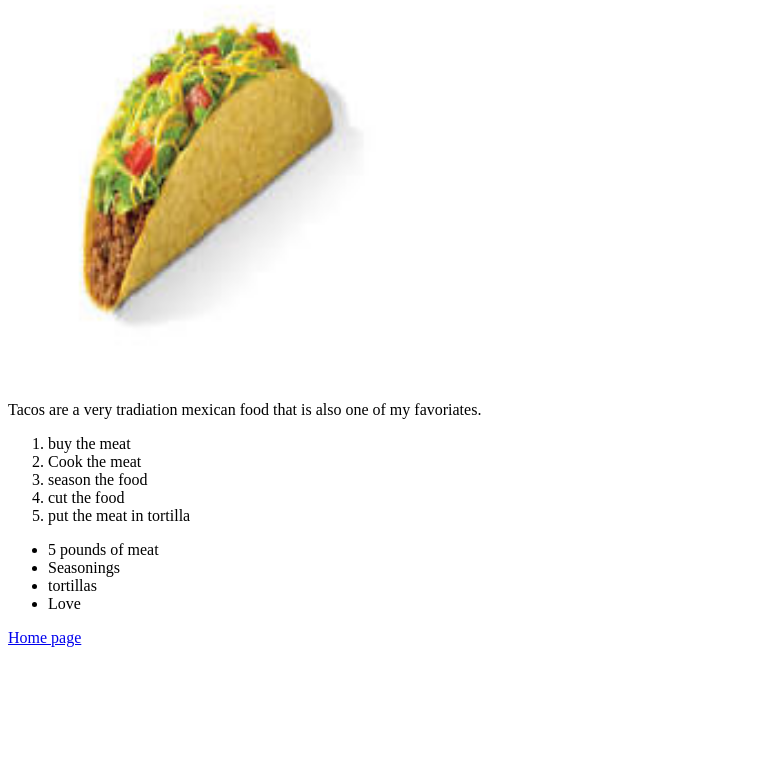
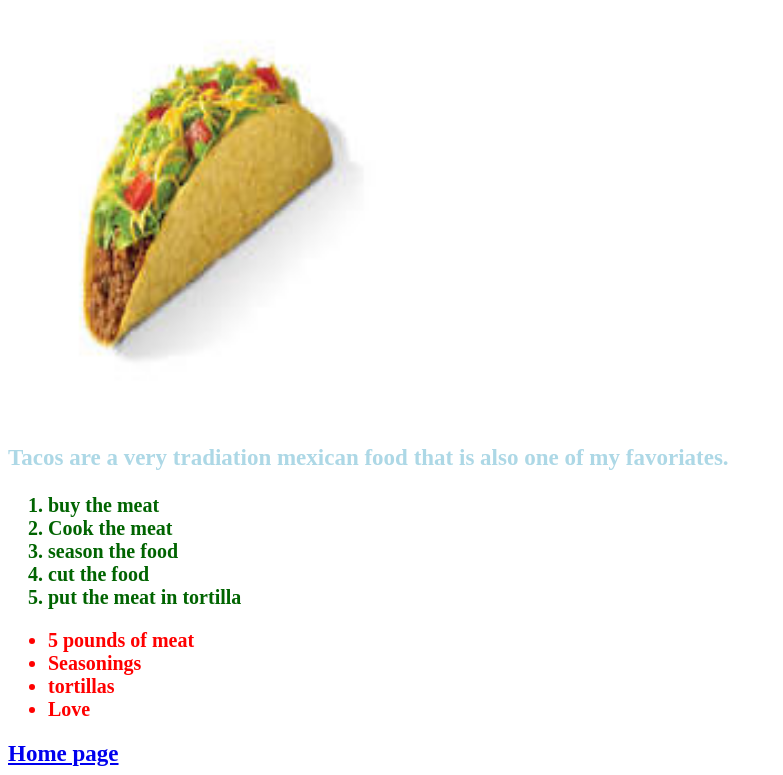
Before and after one commit to pojw/odin_recipes, a plain HTML site: page recipes/tacos.html in a window 1280 px wide. Shown: the part 99-874 px from the top of the page, without its empty margins (0-783 px from the left). Before the commit the page ends 800 px from the top, so only its background shows below. Drawn offline with Linux system fonts and the light colour scheme.

Commit message:
added colors

```diff
--- /dev/null
+++ b/recipes/recipe.css
@@ -0,0 +1,13 @@
+
+body{color:lightblue;}
+.size{font-size:23px;
+font-weight:900;}
+.mexicog{color:darkgreen;
+font-size:20px;}
+
+.mexicor{color:red;
+font-size:20px;}
+
+.mexicow{color:white;
+    background-color: black;
+}
--- a/recipes/tacos.html
+++ b/recipes/tacos.html
@@ -1,25 +1,28 @@
 <!DOCTYPE html>
 <html>
-<title>Taco</title>
- <h1> tacos</h1>
-    <body>
+    <head>
+        <title>Taco</title>
+        <h1> tacos</h1>
+        <link rel="stylesheet" href="recipe.css">
+    </head>
+    <body class="size">
     <img src="taco.jpeg" alt="taco" height="400" width="400">
 
     <p> Tacos are a very tradiation mexican food that is also one of my favoriates.</p>
-    <ol>
-        <li>buy the meat</li>
+    <ol class="mexicog">
+        <li >buy the meat</li>
         <li>Cook the meat</li>
         <li>season the food</li>
         <li> cut the food</li><li>put the meat in tortilla</li>
     </ol>
-    <ul>
+    <ul class="mexicor">
         <li>5 pounds of meat</li>
         <li> Seasonings</li>
         <li>tortillas</li>
         <li>Love</li>
     </ul>
 
-    <a href="../index.html">Home page</a>
+    <a  href="../index.html">Home page</a>
 
 
     </body>
```
Also changed, not shown: index.html (+8 -5 lines), recipes/bacon.html (+8 -5 lines), recipes/chicken.html (+10 -13 lines).
